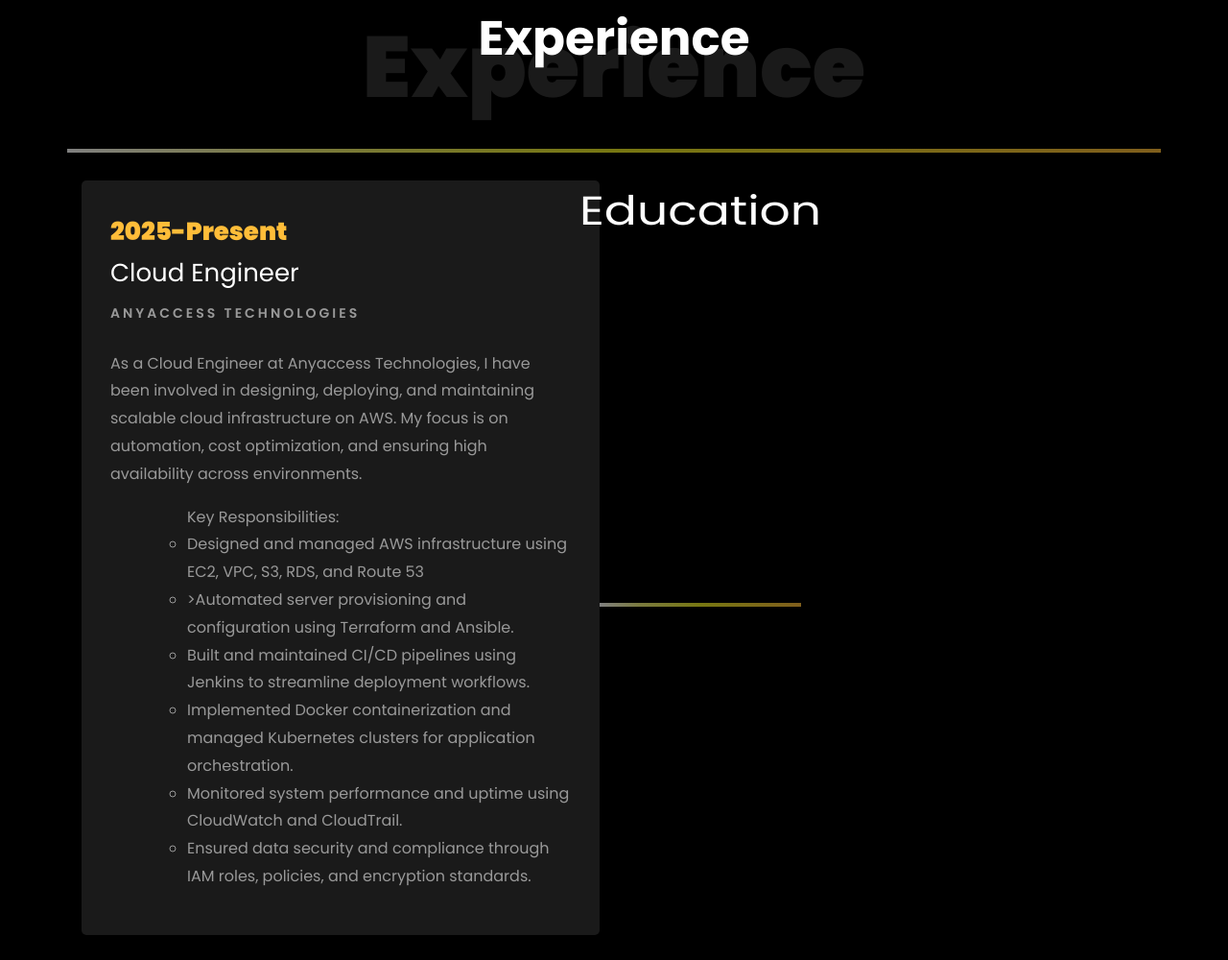
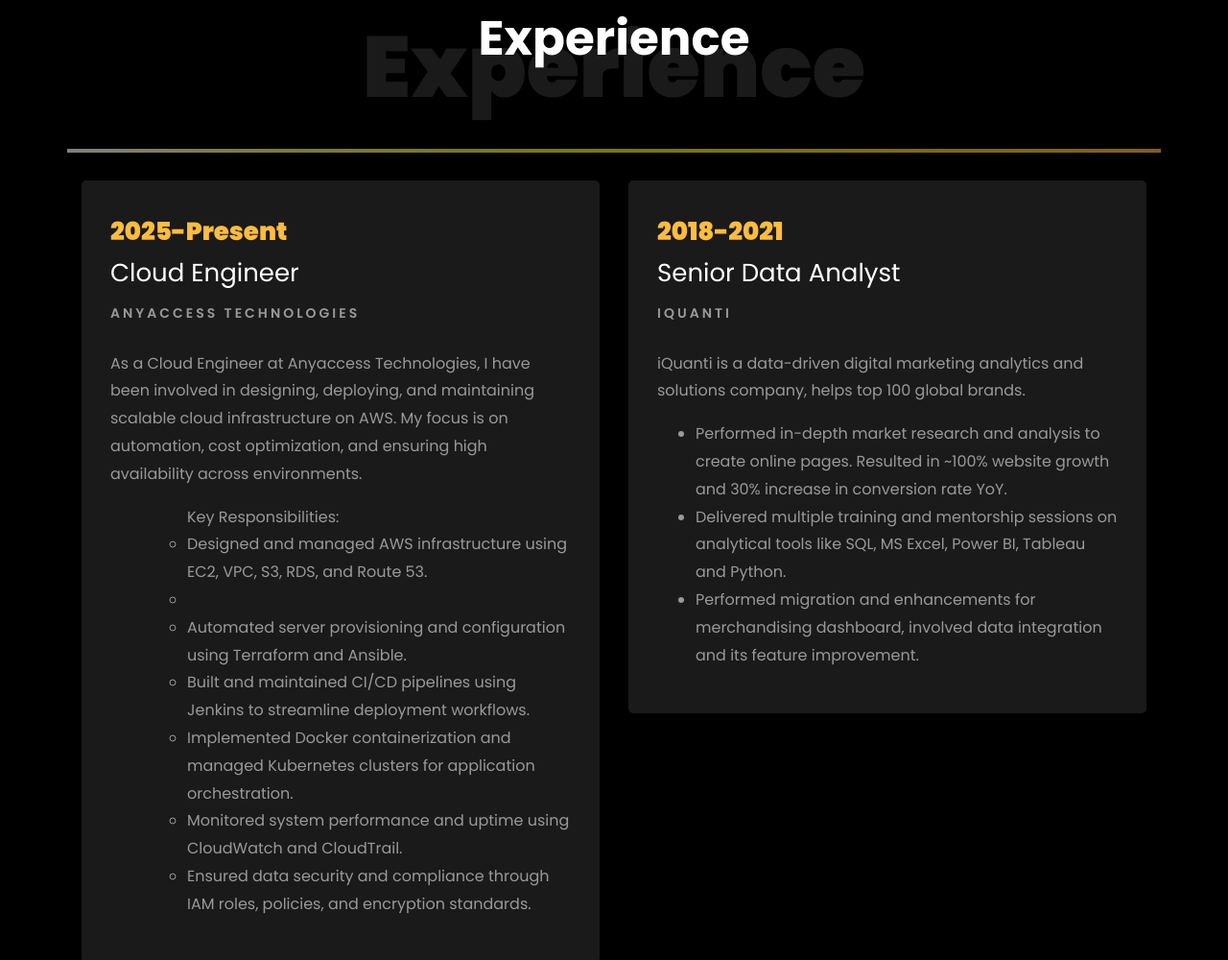
Before and after one commit to HarshalDighe/Harsh-Portfolio, a plain HTML site: page index.html in a window 1280 px wide. Shown: the part 1530-2530 px from the top of the page at 96% size. Drawn offline with Linux system fonts and the light colour scheme; files whose address does not match are found by name.

Commit message:
Update index.html

```diff
--- a/index.html
+++ b/index.html
@@ -305,8 +305,8 @@
 							<ul>
 								<p>
 									<ul>Key Responsibilities:
-										<li>Designed and managed AWS infrastructure using EC2, VPC, S3, RDS, and Route 53
-										<li>>Automated server provisioning and configuration using Terraform and Ansible.</li>
+										<li>Designed and managed AWS infrastructure using EC2, VPC, S3, RDS, and Route 53. <li>
+										<li>Automated server provisioning and configuration using Terraform and Ansible.</li>
 										<li>Built and maintained CI/CD pipelines using Jenkins to streamline deployment workflows.</li>
 										<li>Implemented Docker containerization and managed Kubernetes clusters for application orchestration.</li>
 										<li>Monitored system performance and uptime using CloudWatch and CloudTrail.</li>
@@ -318,7 +318,7 @@
 
 				</div>
 
-			<!--	<div class="col-md-6">
+		    	<div class="col-md-6">
 					<div class="resume-wrap ftco-animate">
 						<span class="date">2018-2021</span>
 						<h2>Senior Data Analyst</h2>
@@ -333,7 +333,7 @@
 					</div>
 
 				</div>
-			</div> -->
+			</div>
 
 		<br>
 		<br>
```
